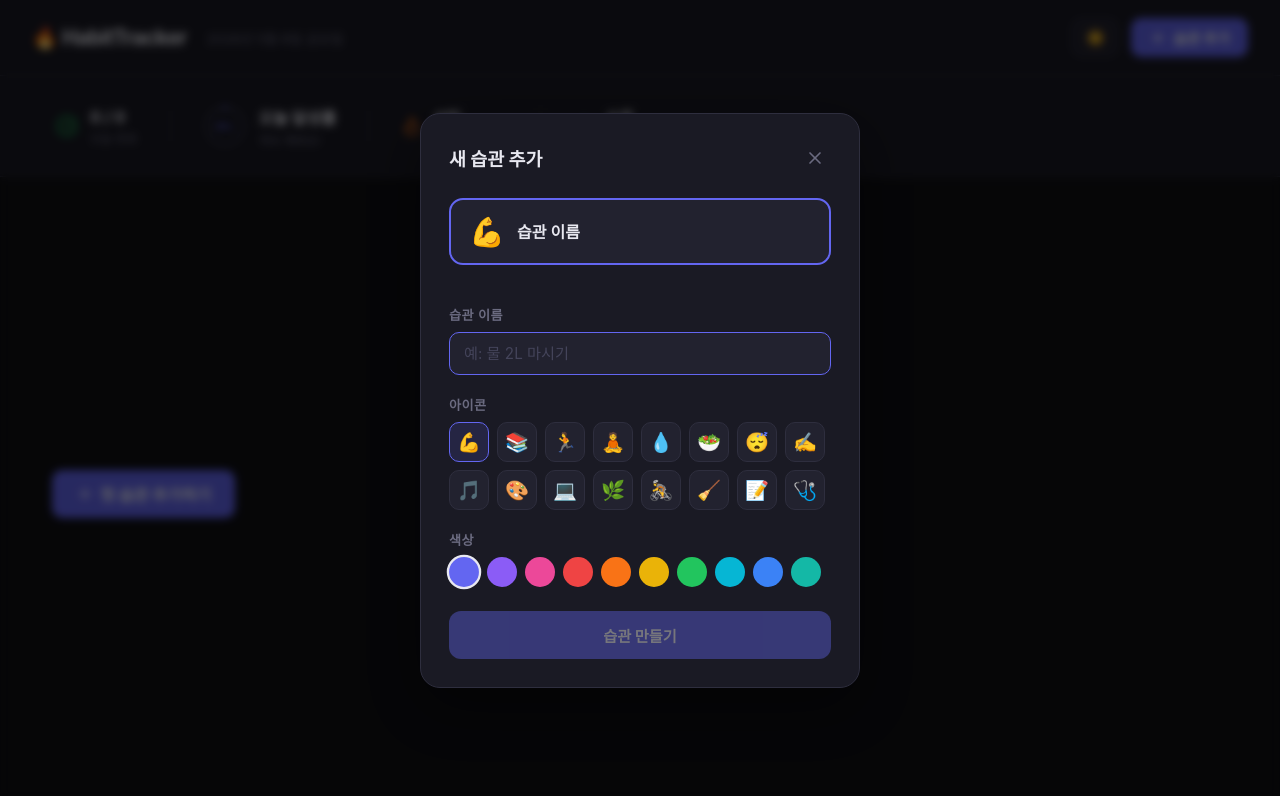
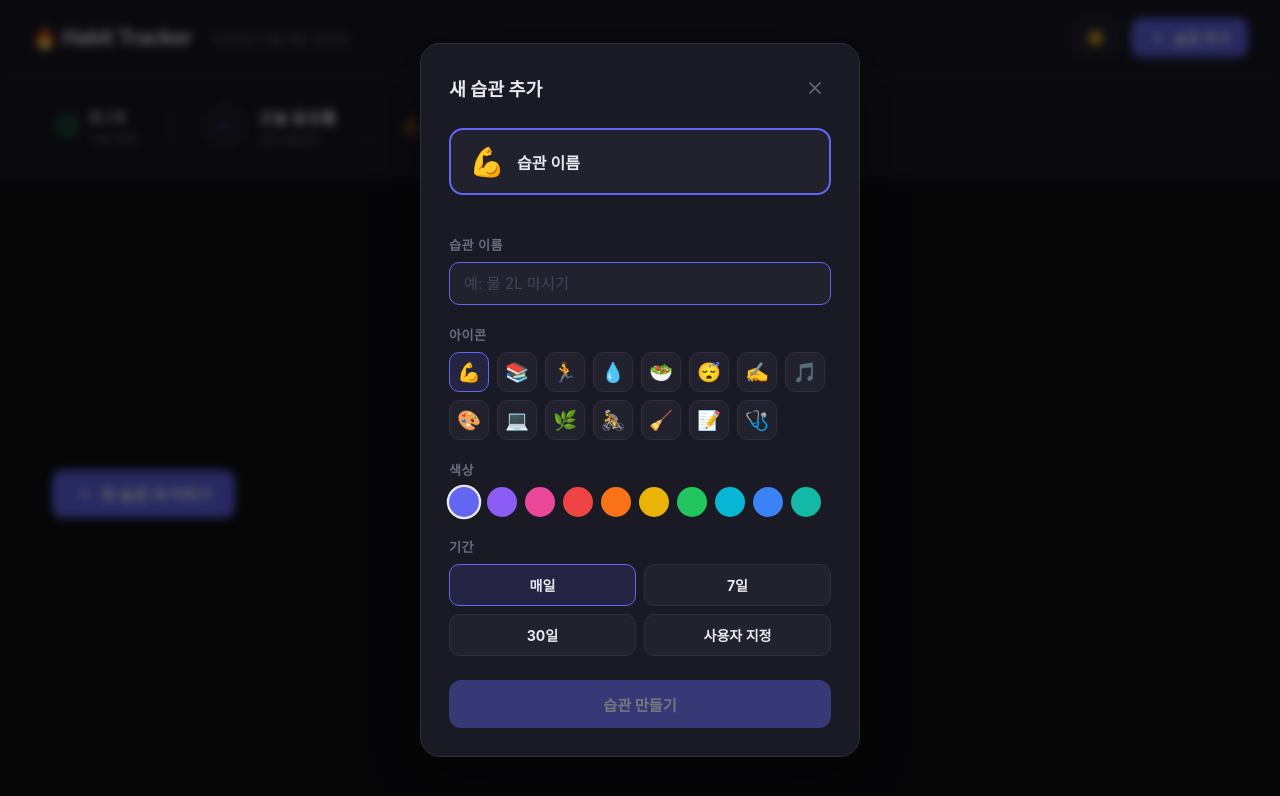
Before and after one commit to ParkSungju01/Habit-tracker, a React (Vite) app: page / in a window 1280 px wide. Both pictures are taken after a click on the button "습관 추가". Shown: the top 796 px of the page. Built offline with nearby package versions, Linux system fonts and the light colour scheme.

Commit message:
feat: 프로젝트명 통일 및 기간 설정 기능 추가

```diff
--- a/electron/main.cjs
+++ b/electron/main.cjs
@@ -2,6 +2,9 @@ const { app, BrowserWindow } = require("electron");
 const path = require("path");
 
 const APP_ENTRY = path.join(__dirname, "../dist/index.html");
+const APP_NAME = "Habit Tracker";
+
+app.setName(APP_NAME);
 
 function createWindow() {
   const win = new BrowserWindow({
@@ -9,7 +12,7 @@ function createWindow() {
     height: 800,
     minWidth: 900,
     minHeight: 640,
-    title: "Habit Tracker",
+    title: APP_NAME,
     webPreferences: {
       contextIsolation: true,
       nodeIntegration: false,
--- a/index.html
+++ b/index.html
@@ -4,7 +4,7 @@
     <meta charset="UTF-8" />
     <link rel="icon" type="image/svg+xml" href="🌱" />
     <meta name="viewport" content="width=device-width, initial-scale=1.0" />
-    <title>habit-tracker</title>
+    <title>Habit Tracker</title>
   </head>
   <body>
     <div id="root"></div>
--- a/src/App.css
+++ b/src/App.css
@@ -194,10 +194,18 @@ button:focus-visible { outline: 2px solid var(--accent, #6366f1); outline-offset
   display: flex;
   align-items: center;
   justify-content: space-between;
+  gap: 12px;
 }
-.card-title-row { display: flex; align-items: center; gap: 10px; }
+.card-title-row { display: flex; align-items: center; gap: 10px; min-width: 0; }
 .habit-emoji { font-size: 1.5rem; line-height: 1; }
-.habit-name { font-size: 1rem; font-weight: 700; }
+.habit-title { display: flex; flex-direction: column; gap: 3px; min-width: 0; }
+.habit-name { font-size: 1rem; font-weight: 700; overflow-wrap: anywhere; }
+.habit-dday {
+  width: fit-content;
+  color: var(--habit-color, #6366f1);
+  font-size: 0.75rem;
+  font-weight: 800;
+}
 .card-actions { display: flex; align-items: center; gap: 6px; }
 
 /* Mini Stats */
@@ -247,6 +255,41 @@ button:focus-visible { outline: 2px solid var(--accent, #6366f1); outline-offset
 .heatmap-cell.done { background: var(--habit-color, #6366f1); opacity: 0.85; }
 .heatmap-cell.today.miss { border: 1.5px solid var(--habit-color, #6366f1); }
 .heatmap-cell.today.done { opacity: 1; box-shadow: 0 0 6px var(--habit-color, #6366f1); }
+
+/* Period Checks */
+.period-checks {
+  display: grid;
+  grid-template-columns: repeat(auto-fill, minmax(28px, 1fr));
+  gap: 6px;
+  max-height: 132px;
+  overflow-y: auto;
+  padding-right: 2px;
+}
+.period-check {
+  min-width: 0;
+  aspect-ratio: 1;
+  border-radius: 8px;
+  border: 1px solid var(--border);
+  background: var(--surface2);
+  color: var(--text-muted);
+  display: flex;
+  align-items: center;
+  justify-content: center;
+  font-size: 0.7rem;
+  font-weight: 700;
+}
+.period-check.done {
+  background: var(--habit-color, #6366f1);
+  border-color: var(--habit-color, #6366f1);
+  color: #fff;
+}
+.period-check.future {
+  opacity: 0.45;
+}
+.period-check.today {
+  border-color: var(--habit-color, #6366f1);
+  box-shadow: 0 0 0 2px color-mix(in srgb, var(--habit-color, #6366f1) 24%, transparent);
+}
 
 /* Check-in Button */
 .checkin-btn {
@@ -378,6 +421,31 @@ button:focus-visible { outline: 2px solid var(--accent, #6366f1); outline-offset
 .color-btn:hover { transform: scale(1.15); }
 .color-btn.selected { border-color: var(--text); transform: scale(1.15); }
 
+.duration-options {
+  display: grid;
+  grid-template-columns: repeat(2, minmax(0, 1fr));
+  gap: 8px;
+}
+.duration-option {
+  background: var(--surface2);
+  border: 1.5px solid var(--border);
+  border-radius: 10px;
+  color: var(--text);
+  padding: 10px 8px;
+  font-size: 0.88rem;
+  font-weight: 700;
+}
+.duration-option:hover { border-color: var(--text-muted); }
+.duration-option.selected {
+  border-color: #6366f1;
+  background: rgba(99,102,241,0.15);
+  color: var(--text);
+}
+.duration-help {
+  color: var(--text-muted);
+  font-size: 0.78rem;
+}
+
 .submit-btn {
   background: #6366f1;
   color: #fff;
--- a/src/App.tsx
+++ b/src/App.tsx
@@ -24,7 +24,7 @@ export default function App() {
     <div className={`app ${theme}`}>
       <header className="header">
         <div className="header-left">
-          <span className="logo">🔥 HabitTracker</span>
+          <span className="logo">🔥 Habit Tracker</span>
           <span className="date">{todayFormatted}</span>
         </div>
         <div className="header-right">
--- a/src/components/AddHabitModal.tsx
+++ b/src/components/AddHabitModal.tsx
@@ -1,6 +1,6 @@
 import { useState } from "react";
 import type { CSSProperties, SyntheticEvent } from "react";
-import type { Habit } from "../types";
+import type { Habit, HabitDurationType } from "../types";
 import { X } from "lucide-react";
 
 type HabitInput = Omit<Habit, "id" | "createdAt" | "completedDates">;
@@ -11,7 +11,7 @@ interface Props {
 }
 
 const PRESET_EMOJIS = [
-  "💪", "📚", "🏃", "🧘", "💧", "🥗", "😴", "✍️",
+  "💪", "📚", "🏃", "💧", "🥗", "😴", "✍️",
   "🎵", "🎨", "💻", "🌿", "🚴", "🧹", "📝", "🩺",
 ];
 
@@ -20,18 +20,61 @@ const PRESET_COLORS = [
   "#f97316", "#eab308", "#22c55e", "#06b6d4",
   "#3b82f6", "#14b8a6",
 ];
+const DURATION_OPTIONS: { label: string; value: HabitDurationType }[] = [
+  { label: "매일", value: "daily" },
+  { label: "7일", value: "week" },
+  { label: "30일", value: "month" },
+  { label: "사용자 지정", value: "custom" },
+];
+
 type HabitColorStyle = CSSProperties & { "--habit-color": string };
+
+function getDurationDays(
+  durationType: HabitDurationType,
+  customDaysInput: string
+) {
+  if (durationType === "custom" && customDaysInput.trim() === "") {
+    return undefined;
+  }
+
+  const customDays = Number(customDaysInput);
+
+  if (durationType === "week") return 7;
+  if (durationType === "month") return 30;
+  if (durationType === "custom" && Number.isFinite(customDays)) {
+    return Math.min(365, Math.max(1, Math.floor(customDays)));
+  }
+  return undefined;
+}
 
 export function AddHabitModal({ onAdd, onClose }: Props) {
   const [name, setName] = useState("");
   const [emoji, setEmoji] = useState("💪");
   const [color, setColor] = useState("#6366f1");
+  const [durationType, setDurationType] =
+    useState<HabitDurationType>("daily");
+  const [customDaysInput, setCustomDaysInput] = useState("14");
 
   const handleSubmit = (e: SyntheticEvent) => {
     e.preventDefault();
     if (!name.trim()) return;
-    onAdd({ name: name.trim(), emoji, color });
+    const durationDays = getDurationDays(durationType, customDaysInput);
+
+    onAdd({
+      name: name.trim(),
+      emoji,
+      color,
+      duration: {
+        type: durationType,
+        ...(durationDays ? { days: durationDays } : {}),
+      },
+    });
   };
+
+  const selectedDurationDays = getDurationDays(durationType, customDaysInput);
+  const canSubmit =
+    Boolean(name.trim()) &&
+    (durationType !== "custom" || Boolean(selectedDurationDays));
 
   return (
     <div className="modal-overlay" onClick={onClose}>
@@ -95,7 +138,41 @@ export function AddHabitModal({ onAdd, onClose }: Props) {
             </div>
           </div>
 
-          <button type="submit" className="submit-btn" disabled={!name.trim()}>
+          <div className="form-group">
+            <label>기간</label>
+            <div className="duration-options">
+              {DURATION_OPTIONS.map((option) => (
+                <button
+                  key={option.value}
+                  type="button"
+                  className={`duration-option ${
+                    durationType === option.value ? "selected" : ""
+                  }`}
+                  onClick={() => setDurationType(option.value)}
+                >
+                  {option.label}
+                </button>
+              ))}
+            </div>
+            {durationType === "custom" && (
+              <input
+                type="number"
+                min={1}
+                max={365}
+                step={1}
+                value={customDaysInput}
+                onChange={(e) => setCustomDaysInput(e.target.value)}
+                placeholder="기간을 일 단위로 입력"
+              />
+            )}
+            {selectedDurationDays && (
+              <span className="duration-help">
+                시작일에는 D-{selectedDurationDays}로 표시됩니다.
+              </span>
+            )}
+          </div>
+
+          <button type="submit" className="submit-btn" disabled={!canSubmit}>
             습관 만들기
           </button>
         </form>
--- a/src/components/HabitCard.tsx
+++ b/src/components/HabitCard.tsx
@@ -2,7 +2,7 @@ import { useState } from "react";
 import type { CSSProperties } from "react";
 import type { Habit } from "../types";
 import { Flame, Trash2, TrendingUp } from "lucide-react";
-import { getDateKey } from "../utils/date";
+import { getDateKey, getDateKeyRange, getDayDifference } from "../utils/date";
 import { buildHabitHeatmapWeeks, computeHabitStats } from "../utils/habitStats";
 
 interface Props {
@@ -14,16 +14,44 @@ interface Props {
 const DAYS_LABEL = ["일", "월", "화", "수", "목", "금", "토"];
 type HabitColorStyle = CSSProperties & { "--habit-color": string };
 
+function getDurationDays(habit: Habit): number | undefined {
+  if (!habit.duration || habit.duration.type === "daily") return undefined;
+  if (habit.duration.type === "week") return 7;
+  if (habit.duration.type === "month") return 30;
+  return habit.duration.days;
+}
+
+function getDdayLabel(habit: Habit, today: string): string | undefined {
+  const durationDays = getDurationDays(habit);
+  if (!durationDays) return undefined;
+
+  const elapsedDays = Math.max(0, getDayDifference(habit.createdAt, today));
+  const remainingDays = Math.max(0, durationDays - elapsedDays);
+
+  return remainingDays === 0 ? "D-Day" : `D-${remainingDays}`;
+}
+
 export function HabitCard({ habit, onToggle, onDelete }: Props) {
   const [confirmDelete, setConfirmDelete] = useState(false);
   const today = getDateKey();
   const stats = computeHabitStats(habit, today);
   const isDoneToday = habit.completedDates.includes(today);
   const weeks = buildHabitHeatmapWeeks();
+  const durationDays = getDurationDays(habit);
+  const ddayLabel = getDdayLabel(habit, today);
+  const periodDates = durationDays
+    ? getDateKeyRange(habit.createdAt, durationDays)
+    : [];
 
   function getIntensity(date: string | null): number {
     if (!date) return -1;
     return habit.completedDates.includes(date) ? 1 : 0;
+  }
+
+  function getPeriodCellState(date: string) {
+    if (habit.completedDates.includes(date)) return "done";
+    if (getDayDifference(today, date) > 0) return "future";
+    return "miss";
   }
 
   return (
@@ -34,7 +62,10 @@ export function HabitCard({ habit, onToggle, onDelete }: Props) {
       <div className="card-header">
         <div className="card-title-row">
           <span className="habit-emoji">{habit.emoji}</span>
+          <div className="habit-title">
             <span className="habit-name">{habit.name}</span>
+            {ddayLabel && <span className="habit-dday">{ddayLabel}</span>}
+          </div>
         </div>
         <div className="card-actions">
           {confirmDelete ? (
@@ -76,6 +107,21 @@ export function HabitCard({ habit, onToggle, onDelete }: Props) {
         </div>
       </div>
 
+      {durationDays ? (
+        <div className="period-checks">
+          {periodDates.map((date, index) => (
+            <div
+              key={date}
+              className={`period-check ${getPeriodCellState(date)} ${
+                date === today ? "today" : ""
+              }`}
+              title={date}
+            >
+              {index + 1}
+            </div>
+          ))}
+        </div>
+      ) : (
         <div className="heatmap">
           <div className="heatmap-dow-labels">
             {DAYS_LABEL.map((d) => (
@@ -105,6 +151,7 @@ export function HabitCard({ habit, onToggle, onDelete }: Props) {
             ))}
           </div>
         </div>
+      )}
 
       <button
         className={`checkin-btn ${isDoneToday ? "done" : ""}`}
--- a/src/utils/date.ts
+++ b/src/utils/date.ts
@@ -18,6 +18,16 @@ export function getPastDateKeys(count: number, from = new Date()): DateKey[] {
   });
 }
 
+export function getDateKeyRange(startDateKey: string, count: number): DateKey[] {
+  const start = new Date(`${startDateKey}T00:00:00`);
+
+  return Array.from({ length: count }, (_, index) => {
+    const date = new Date(start);
+    date.setDate(start.getDate() + index);
+    return getDateKey(date);
+  });
+}
+
 export function getPreviousDateKey(dateKey: string): DateKey {
   const date = new Date(`${dateKey}T00:00:00`);
   date.setDate(date.getDate() - 1);
```
Also changed, not shown: src/types.ts (+8 -0 lines). Lines whose indentation alone changed are shown as unchanged.
